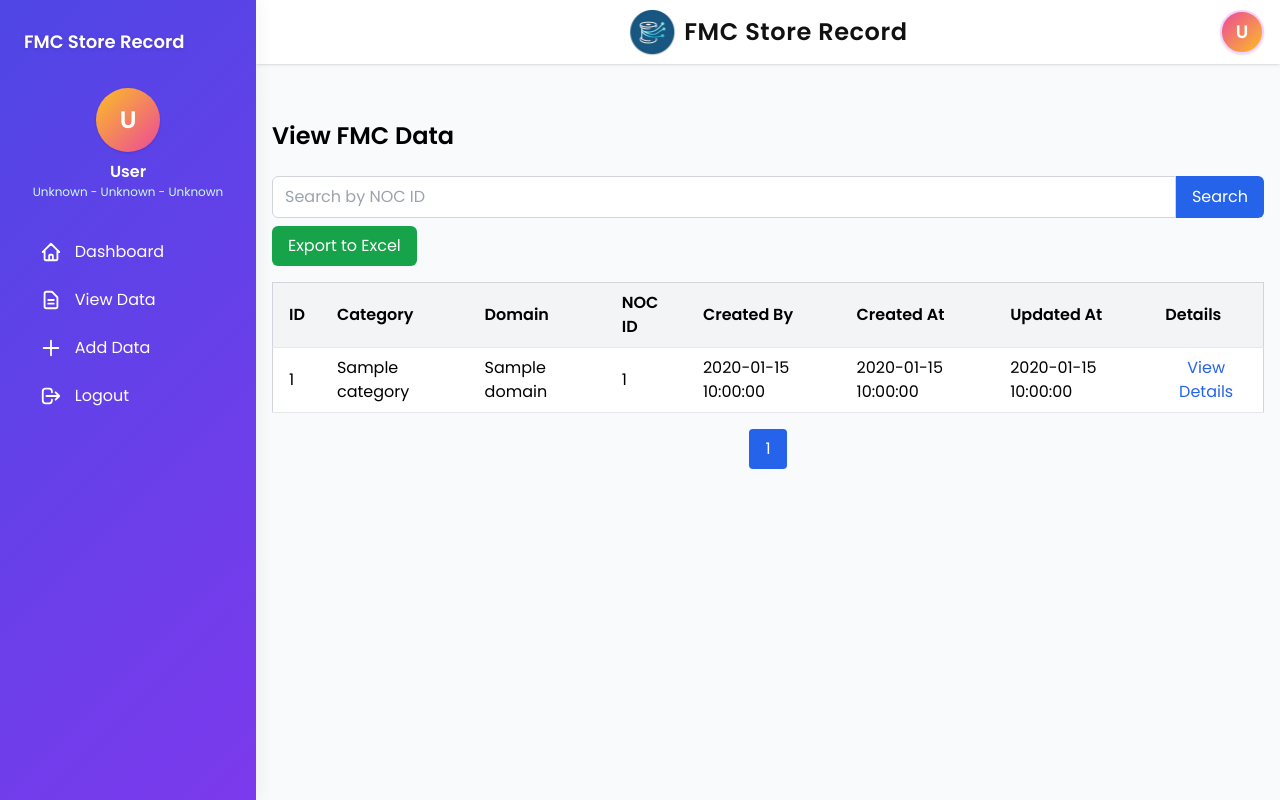
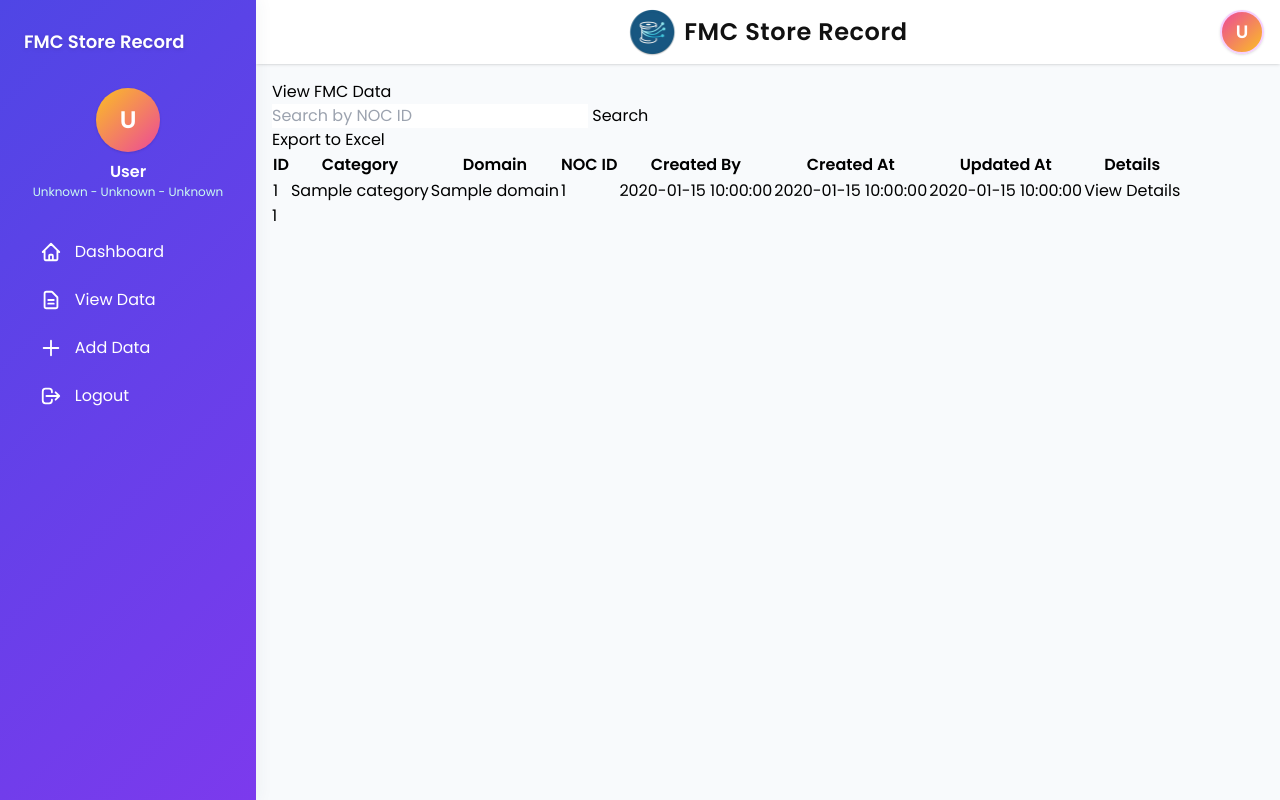
Before and after one commit to nomiking8/fmcportal, a Flask app: template templates/view_fmc.html in a window 1280 px wide. Run offline with Flask 3, Linux system fonts and the light colour scheme; the template is opened without the code that fills it: most values are stand-ins (such as "Sample title", 1, 10 or a date in 2020); parts of the project's set-up code (start-up, migrations or seed data) failed here and were passed over; some libraries are stand-ins or nearby versions.

Commit message:
view_fmc: A small fix

```diff
--- a/templates/view_fmc.html
+++ b/templates/view_fmc.html
@@ -3,94 +3,77 @@
     View FMC Data
 {% endblock %}
 {% block content %}
-<div class="container mx-auto mt-10">
-    <h2 class="text-2xl font-bold mb-6">View FMC Data</h2>
-    <div class="mb-4">
-        <form method="GET" action="{{ url_for('view_fmc') }}" class="flex">
-            <input type="text" name="search" value="{{ search }}" placeholder="Search by NOC ID"
-                   class="w-full px-3 py-2 border border-gray-300 rounded-l-md focus:outline-none focus:ring-2 focus:ring-blue-500">
-            <button type="submit" class="bg-blue-600 text-white px-4 py-2 rounded-r-md hover:bg-blue-700">Search</button>
+<div>
+    <h2>View FMC Data</h2>
+    <form method="GET" action="{{ url_for('view_fmc') }}">
+        <input type="text" name="search" value="{{ search }}" placeholder="Search by NOC ID">
+        <input type="submit" value="Search">
     </form>
-        <a href="{{ url_for('export_fmc', search=search) }}"
-           class="inline-block mt-2 bg-green-600 text-white px-4 py-2 rounded-md hover:bg-green-700">Export to Excel</a>
-    </div>
-    <div class="overflow-x-auto">
-        <table class="min-w-full bg-white border border-gray-300">
-            <thead class="bg-gray-100">
+    <a href="{{ url_for('export_fmc', search=search) }}">Export to Excel</a>
+    <table border="1">
         <tr>
-                <th class="py-2 px-4 border-b text-left">ID</th>
-                <th class="py-2 px-4 border-b text-left">Category</th>
-                <th class="py-2 px-4 border-b text-left">Domain</th>
-                <th class="py-2 px-4 border-b text-left">NOC ID</th>
-                <th class="py-2 px-4 border-b text-left">Created By</th>
-                <th class="py-2 px-4 border-b text-left">Created At</th>
-                <th class="py-2 px-4 border-b text-left">Updated At</th>
-                <th class="py-2 px-4 border-b text-left">Details</th>
+            <th>ID</th>
+            <th>Category</th>
+            <th>Domain</th>
+            <th>NOC ID</th>
+            <th>Created By</th>
+            <th>Created At</th>
+            <th>Updated At</th>
+            <th>Details</th>
             {% if user_role == 'master' %}
-                <th class="py-2 px-4 border-b text-left">Actions</th>
+            <th>Actions</th>
             {% endif %}
         </tr>
-            </thead>
-            <tbody>
         {% for fmc in fmcs.items %}
-            <tr class="hover:bg-gray-50">
-                <td class="py-2 px-4 border-b">{{ fmc.id }}</td>
-                <td class="py-2 px-4 border-b">{{ fmc.category }}</td>
-                <td class="py-2 px-4 border-b">{{ fmc.domain }}</td>
-                <td class="py-2 px-4 border-b">{{ fmc.cable_cut_noc_id or '-' }}</td>
-                <td class="py-2 px-4 border-b">{{ fmc.created_by }}</td>
-                <td class="py-2 px-4 border-b">{{ fmc.created_at_formatted }}</td>
-                <td class="py-2 px-4 border-b">{{ fmc.updated_at_formatted }}</td>
-                <td class="py-2 px-4 border-b">
-                    <button data-id="{{ fmc.id }}"
-                            class="view-details text-blue-600 hover:underline">View Details</button>
+        <tr>
+            <td>{{ fmc.id }}</td>
+            <td>{{ fmc.category }}</td>
+            <td>{{ fmc.domain }}</td>
+            <td>{{ fmc.cable_cut_noc_id or '-' }}</td>
+            <td>{{ fmc.created_by }}</td>
+            <td>{{ fmc.created_at_formatted }}</td>
+            <td>{{ fmc.updated_at_formatted }}</td>
+            <td>
+                <button data-id="{{ fmc.id }}" class="view-details">View Details</button>
             </td>
             {% if user_role == 'master' %}
-                <td class="py-2 px-4 border-b">
-                    <a href="{{ url_for('edit', id=fmc.id) }}"
-                       class="text-blue-600 hover:underline mr-2">Edit</a>
-                    <form action="{{ url_for('delete', id=fmc.id) }}" method="POST" class="inline"
+            <td>
+                <a href="{{ url_for('edit', id=fmc.id) }}">Edit</a>
+                <form action="{{ url_for('delete', id=fmc.id) }}" method="POST" style="display:inline;"
                       onsubmit="return confirm('Are you sure you want to delete this entry?');">
-                        <button type="submit" class="text-red-600 hover:underline">Delete</button>
+                    <input type="submit" value="Delete">
                 </form>
             </td>
             {% endif %}
         </tr>
         {% endfor %}
-            </tbody>
     </table>
     {% if fmcs.items %}
-        <div class="mt-4 flex justify-center space-x-2">
+    <div>
         {% if fmcs.has_prev %}
-            <a href="{{ url_for('view_fmc', page=fmcs.prev_num, search=search) }}"
-               class="px-4 py-2 bg-gray-200 text-gray-700 rounded hover:bg-gray-300">Previous</a>
+        <a href="{{ url_for('view_fmc', page=fmcs.prev_num, search=search) }}">Previous</a>
         {% endif %}
         {% for num in fmcs.iter_pages() %}
         {% if num %}
         {% if num == fmcs.page %}
-            <span class="px-4 py-2 bg-blue-600 text-white rounded">{{ num }}</span>
+        <span>{{ num }}</span>
         {% else %}
-            <a href="{{ url_for('view_fmc', page=num, search=search) }}"
-               class="px-4 py-2 bg-gray-200 text-gray-700 rounded hover:bg-gray-300">{{ num }}</a>
+        <a href="{{ url_for('view_fmc', page=num, search=search) }}">{{ num }}</a>
         {% endif %}
         {% else %}
-            <span class="px-4 py-2">...</span>
+        <span>...</span>
         {% endif %}
         {% endfor %}
         {% if fmcs.has_next %}
-            <a href="{{ url_for('view_fmc', page=fmcs.next_num, search=search) }}"
-               class="px-4 py-2 bg-gray-200 text-gray-700 rounded hover:bg-gray-300">Next</a>
+        <a href="{{ url_for('view_fmc', page=fmcs.next_num, search=search) }}">Next</a>
         {% endif %}
     </div>
     {% endif %}
-    </div>
-    <div id="modal" class="fixed inset-0 bg-gray-600 bg-opacity-50 flex items-center justify-center hidden">
-        <div class="bg-white rounded-lg p-6 w-full max-w-2xl">
-            <h3 class="text-xl font-bold mb-4">FMC Details</h3>
+    <div id="modal" style="display:none;">
+        <div>
+            <h3>FMC Details</h3>
             <div id="modal-content"></div>
-            <button id="close-modal" class="mt-4 bg-blue-600 text-white px-4 py-2 rounded hover:bg-blue-700">
-                Close
-            </button>
+            <button id="close-modal">Close</button>
         </div>
     </div>
 </div>
@@ -141,11 +124,11 @@
                     <p><strong>Updated At:</strong> ${updatedAt}</p>
                 `;
                 $('#modal-content').html(html);
-                $('#modal').removeClass('hidden');
+                $('#modal').show();
             });
         });
         $('#close-modal').click(function () {
-            $('#modal').addClass('hidden');
+            $('#modal').hide();
         });
     });
 </script>
```
Lines whose indentation alone changed are shown as unchanged.
